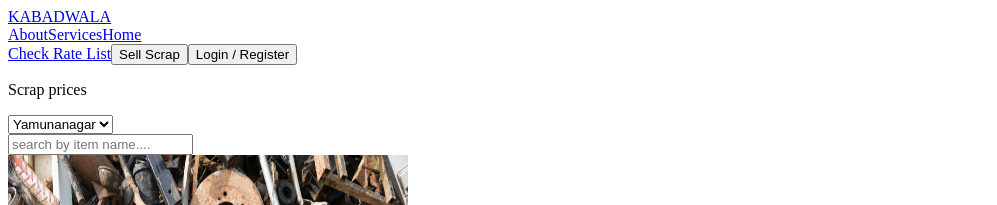
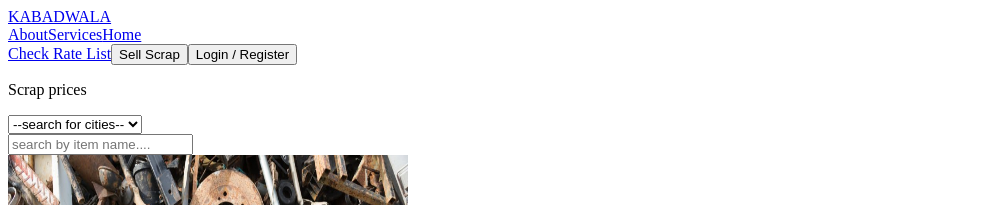
Before and after one commit to Ashishbansal083/scrap_trading_webApp, a Next.js app: page /scrap-rates/Chachrauli in a window 1280 px wide. Shown: the top 205 px of the page, without its empty margins (0-997 px from the left). Built offline with nearby package versions, Linux system fonts and the light colour scheme.

Commit message:
changes in searchbar component

```diff
--- a/app/scrap-rates/components/SearchBar.js
+++ b/app/scrap-rates/components/SearchBar.js
@@ -1,20 +1,34 @@
-import React from 'react'
+"use client";
+import React from "react";
+import { useRouter} from "next/navigation";
 
 const SearchBar = () => {
+  const router = useRouter();
+
+
+
+
+  const handleCityChange = (e) => {
+    const selectedCity = e.target.value;
+    if (selectedCity) {
+      router.push(`/scrap-rates/${selectedCity}`);
+    }
+  };
   return (
-    <div className='flex flex-row  gap-8 '>
-        <div className='w-auto border-2 border-black rounded-2xl grow-1 p-4'>
-            <select >
-                <option>Yamunanagar</option>
-                <option>Jagadhri</option>
-                <option>Chachrauli</option>
-            </select>
-        </div>
-        <div className='w-auto border-2 border-black rounded-2xl grow-3 p-4'>
-            <input placeholder='search by item name....'></input>
-        </div>
+    <div className="flex flex-row  gap-8 ">
+      <div className="w-auto border-2 border-black rounded-2xl grow-1 p-4">
+        <select name="city"  onChange={handleCityChange} >
+          <option value="">--search for cities--</option>
+          <option value="Yamunanagar">Yamunanagar</option>
+          <option value="Jagadhri">Jagadhri</option>
+          <option value="Chachrauli">Chachrauli</option>
+        </select>
+      </div>
+      <div className="w-auto border-2 border-black rounded-2xl grow-3 p-4">
+        <input placeholder="search by item name...."></input>
+      </div>
     </div>
-  )
-}
+  );
+};
 
-export default SearchBar
+export default SearchBar;
```
